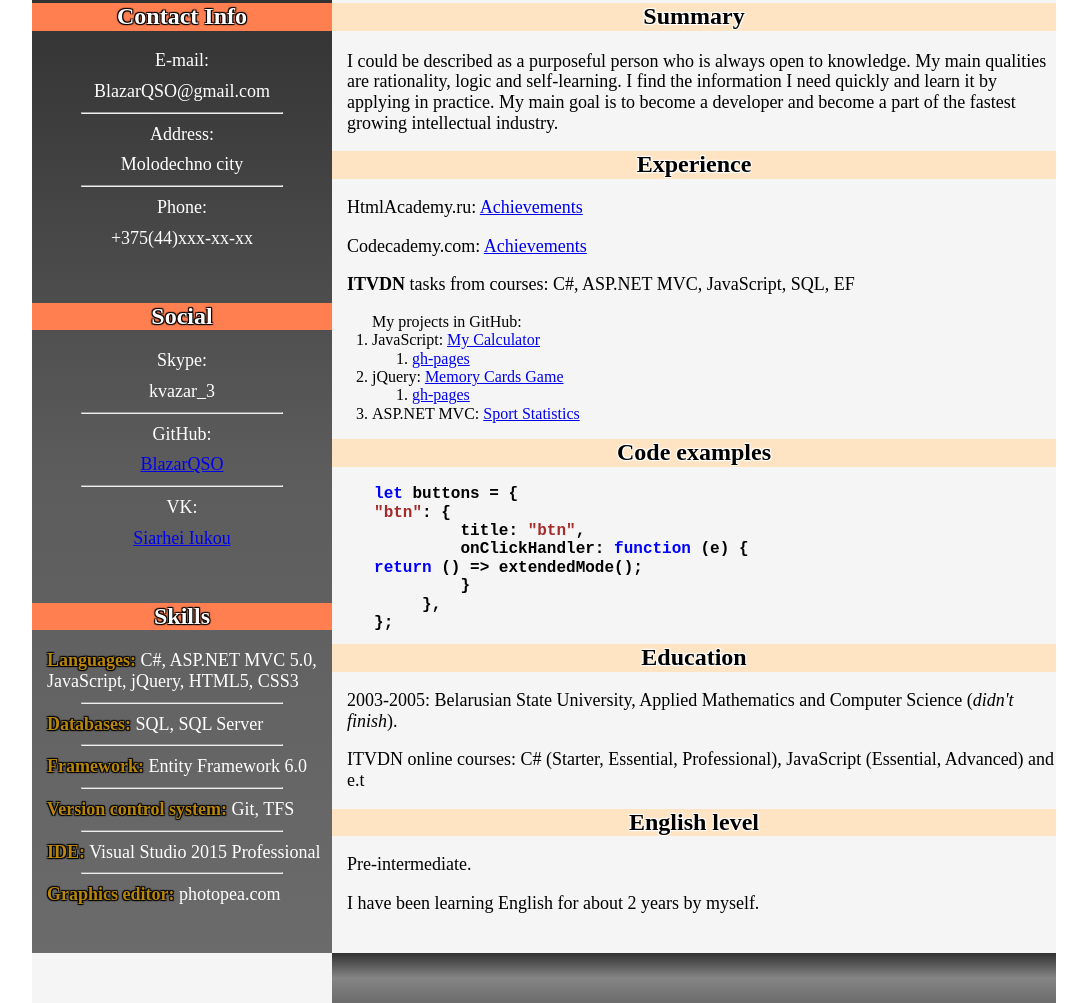
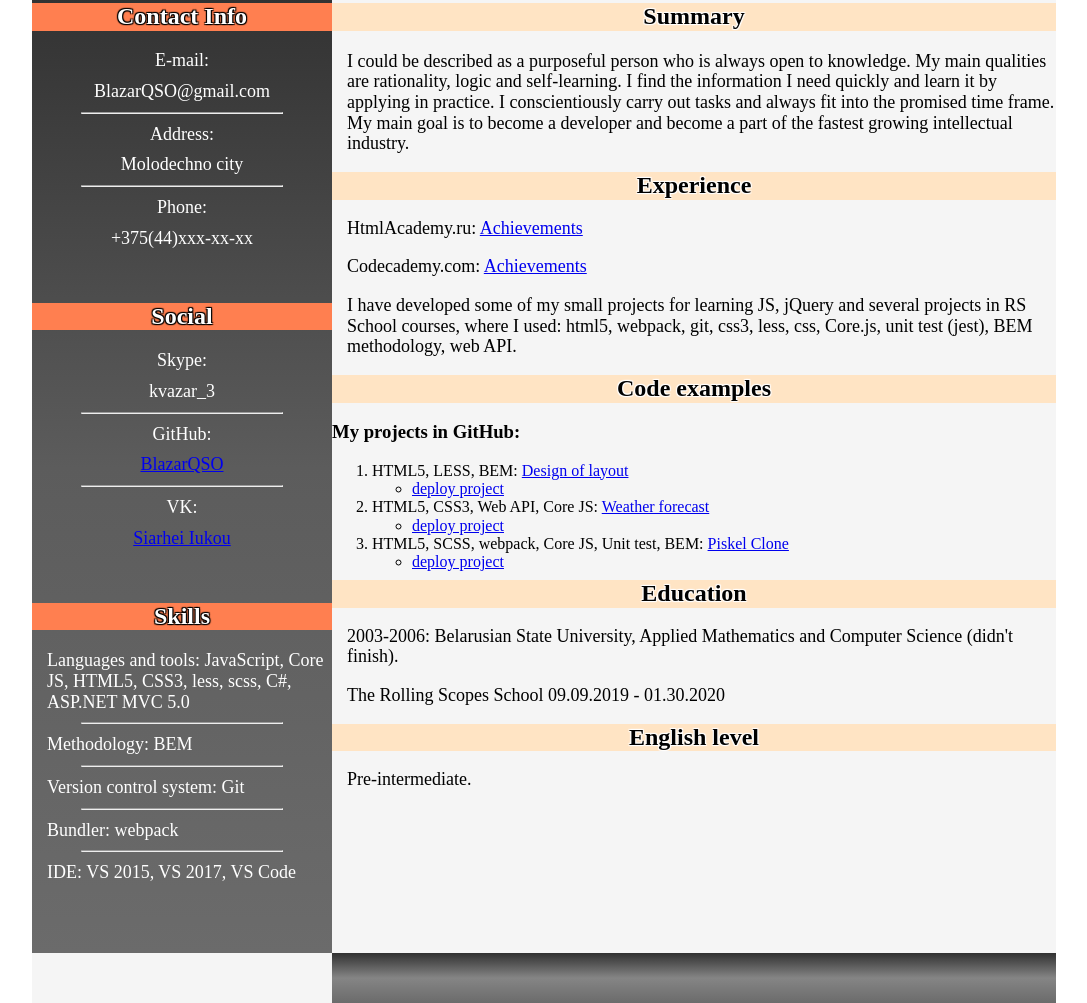
Before and after one commit to BlazarQSO/rsschool-cv_old, a plain HTML site: page index.html in a window 1280 px wide. Shown: the part 296-1299 px from the top of the page, without its empty margins (96-1183 px from the left). Drawn offline with Linux system fonts and the light colour scheme; a web font is replaced by a local one.

Commit message:
feat: update the information

```diff
--- a/index.html
+++ b/index.html
@@ -1,7 +1,7 @@
 <!DOCTYPE html>
-<html>
+<html lang="en">
 <head>
-    <title></title>
+    <title>RESUME</title>
     <meta charset="utf-8" />
     <link href="https://fonts.googleapis.com/css?family=Yrsa&display=swap" rel="stylesheet">
     <link href="reset.css" rel="stylesheet" />
@@ -15,7 +15,7 @@
                 </div>
             </div>
             <div>
-                <p class="cv-resume">CV-RESUME</p>
+                <p class="cv-resume">RESUME</p>
                 <h1 class="c-header-title">Siarhei Iukou</h1>
                 <h4>Web Developer</h4>
             </div>
@@ -46,84 +46,89 @@
                 </section>
                 <section class="c-skills">
                     <h2 class="c-asside-title">Skills</h2>
-                    <p><b>Languages:</b> C#, ASP.NET MVC 5.0, JavaScript, jQuery, HTML5, CSS3  </p>
+                    <p><span>Languages and tools: </span>JavaScript, Core JS, HTML5, CSS3, less, scss, C#, ASP.NET MVC 5.0</p>
                     <hr />
-                    <p><b>Databases:</b> SQL, SQL Server</p>
+                    <p><span>Methodology: </span>BEM</p>
                     <hr />
-                    <p><b>Framework:</b> Entity Framework 6.0  </p>
+                    <p><span>Version control system:</span> Git </p>
                     <hr />
-                    <p><b>Version control system:</b> Git, TFS  </p>
+                    <p><span>Bundler:</span> webpack</p>
                     <hr />
-                    <p><b>IDE:</b> Visual Studio 2015 Professional</p>
-                    <hr />
-                    <p><b>Graphics editor:</b> photopea.com</p>
+                    <p><span>IDE:</span> VS 2015, VS 2017, VS Code</p>
                 </section>
             </aside>
             <section class="c-section">
                 <div>
                     <h2 class="c-section-title-summary">Summary</h2>
-                    <p>
+                    <p class="c-section-text">
                         I could be described as a purposeful person who is always open to knowledge.
                         My main qualities are rationality, logic and self-learning.
                         I find the information I need quickly and learn it by applying in practice.
+                        I conscientiously carry out tasks and always fit into the promised time frame.
                         My main goal is to become a developer and become a part of the fastest growing
                         intellectual industry.
                     </p>
                 </div>
                 <div>
                     <h2 class="c-section-title">Experience</h2>
-                    <p>HtmlAcademy.ru: <a href="https://htmlacademy.ru/profile/id1185755/achievements">Achievements</a></p>
-                    <p>Codecademy.com: <a href="https://www.codecademy.com/users/BlazarQSO/achievements">Achievements</a></p>
-                    <p><b>ITVDN</b> tasks from courses: C#, ASP.NET MVC, JavaScript, SQL, EF  </p>
-                    <ol>
-                        My projects in GitHub:
-                        <li>
-                            JavaScript: <a href="https://github.com/BlazarQSO/MyCalc">My Calculator</a>
-                            <ol>
-                                <li><a href="https://blazarqso.github.io/MyCalc">gh-pages</a></li>
-                            </ol>
-                        </li>
-                        <li>
-                            jQuery: <a href="https://github.com/BlazarQSO/MemoryCardsGame">Memory Cards Game</a>
-                            <ol>
-                                <li><a href="https://blazarqso.github.io/MemoryCardsGame/">gh-pages</a></li>
-                            </ol>
-                        </li>
-                        <li>ASP.NET MVC: <a href="https://github.com/BlazarQSO/SportStatistics">Sport Statistics</a></li>
-                    </ol>
+                    <p>
+                        HtmlAcademy.ru: <a href="https://htmlacademy.ru/profile/id1185755/achievements">Achievements</a>
+                    </p>
+                    <p>
+                        Codecademy.com: <a href="https://www.codecademy.com/users/BlazarQSO/achievements">Achievements</a>
+                    </p>
+                    <p>
+                        I have developed some of my small projects for learning JS, jQuery and several projects in RS School courses,
+                        where I used: html5, webpack, git, css3, less, css, Core.js, unit test (jest), BEM methodology, web API.
+                    </p>
                 </div>
                 <div class="c-code">
                     <h2 class="c-section-title">Code examples</h2>
-                    <pre class="c-pre">
-                    <code>
-                    <span class="color-blue">let</span> buttons = {
-                    <span class="color-brown">"btn"</span>: {
-                             title: <span class="color-brown">"btn"</span>,
-                             onClickHandler: <span class="color-blue">function</span> (e) {
-                    <span class="color-blue">return</span> () => extendedMode();
-                             }
-                         },
-                    };
-                    </code>
-                </pre>
+                    <h3>My projects in GitHub:</h3>
+                    <ol>
+                        <li>
+                            <span>HTML5, LESS, BEM:</span>
+                            <a href="https://github.com/BlazarQSO/MyCalc">Design of layout</a>
+                            <ul>
+                                <li>
+                                    <a href="https://design-project-sergey-ivkov.netlify.com/">deploy project</a>
+                                </li>
+                            </ul>
+                        </li>
+                        <li>
+                            <span>HTML5, CSS3, Web API, Core JS:</span>
+                            <a href="https://github.com/BlazarQSO/MemoryCardsGame">Weather forecast</a>
+                            <ul>
+                                <li>
+                                    <a href="https://fancy-weather-sergey-ivkov.netlify.com/">deploy project</a>
+                                </li>
+                            </ul>
+                        </li>
+                        <li>
+                            <span>HTML5, SCSS, webpack, Core JS, Unit test, BEM:</span>
+                            <a href="https://github.com/BlazarQSO/MemoryCardsGame">Piskel Clone</a>
+                            <ul>
+                                <li>
+                                    <a href="https://piskel-clone-sergey-ivkov.netlify.com/">deploy project</a>
+                                </li>
+                            </ul>
+                        </li>
+                    </ol>
                 </div>
                 <div>
                     <h2 class="c-section-title">Education</h2>
-                    <p>2003-2005: Belarusian State University, Applied Mathematics and Computer Science (<i>didn't finish</i>).</p>
-                    <p>ITVDN online courses: C# (Starter, Essential, Professional), JavaScript (Essential, Advanced) and e.t</p>
+                    <p>2003-2006: Belarusian State University, Applied Mathematics and Computer Science (didn't finish).</p>
+                    <p>The Rolling Scopes School 09.09.2019 - 01.30.2020</p>
                 </div>
                 <div>
                     <h2 class="c-section-title">English level</h2>
                     <p>Pre-intermediate.</p>
-                    <p>I have been learning English for about 2 years by myself.</p>
                 </div>
             </section>
         </main>
         <footer class="c-footer">
-            <div class="c-footer-left">
-            </div>
-            <div class="c-footer-right">
-            </div>
+            <div class="c-footer-left"></div>
+            <div class="c-footer-right"></div>
         </footer>
     </div>
 </body>
```
